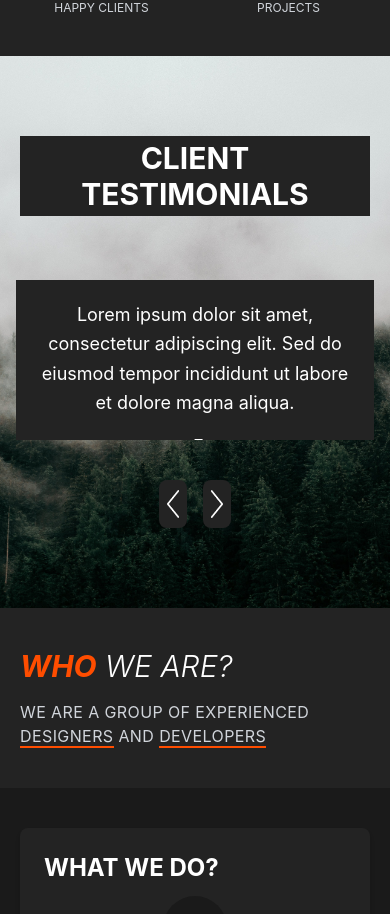
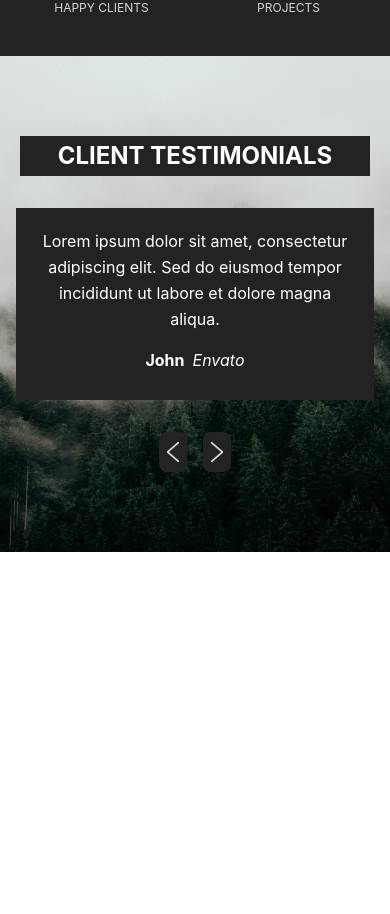
Before and after one commit to MalinduHettiarachchi/Helios, a React (Create React App) app: page / in a window 390 px wide. Shown: the part 2640-3554 px from the top of the page. After the commit the page ends 3192 px from the top, so only its background shows below. Built offline with nearby package versions, Linux system fonts and the light colour scheme.

Commit message:
About us
Without fix background movement and live animation

```diff
--- a/src/component/Deploy.js
+++ b/src/component/Deploy.js
@@ -11,7 +11,6 @@ function Deploy() {
       <Navbar/>
       <Aboutus />
       <BackImage />
-      <Aboutus/>
     </div>
   )
 }
--- a/src/component/backimage.js
+++ b/src/component/backimage.js
@@ -73,12 +73,12 @@ function BackImage() {
         <div className="max-w-3xl mx-auto text-center">
           {/* Topic */}
           <div className="max-w-[350px] bg-[#232323] text-white mx-auto">
-            <h2 className="text-3xl font-bold mb-16 p-1 flex items-center justify-center">
+            <h2 className="text-2xl sm:text-3xl font-bold mb-8 sm:mb-16 p-1 flex items-center justify-center">
               CLIENT TESTIMONIALS
             </h2>
           </div>
           {/* Comments */}
-          <div className="bg-[#232323] p-5 relative overflow-hidden h-40">
+          <div className="bg-[#232323] p-5 relative overflow-hidden h-48 sm:h-40">
             <div
               className={`transition-all duration-500 ease-in-out ${
                 fade ? "opacity-100 translate-x-0" : "opacity-0"
@@ -93,10 +93,10 @@ function BackImage() {
               }`}
               key={currentTestimonial} // Force re-render for animation
             >
-              <p className="text-lg text-white leading-relaxed mb-4">
+              <p className="text-base sm:text-lg text-white leading-relaxed mb-4">
                 {testimonials[currentTestimonial].text}
               </p>
-              <div className="text-lg text-white">
+              <div className="text-base sm:text-lg text-white">
                 <span className="font-bold">
                   {testimonials[currentTestimonial].author}
                 </span>
@@ -107,25 +107,25 @@ function BackImage() {
             </div>
           </div>
           {/* Buttons */}
-          <div className="flex justify-center space-x-4 mt-10">
+          <div className="flex justify-center space-x-4 mt-8 sm:mt-10">
             <button
               onClick={handlePrevious}
-              className="bg-[#232323] px-2 rounded-lg hover:bg-[#333333] h-12"
+              className="bg-[#232323] px-2 rounded-lg hover:bg-[#333333] h-10 sm:h-12"
             >
               <img
                 src={PreviousIcon}
                 alt="Previous"
-                className="w-3 h-7 scale-100 hover:scale-110"
+                className="w-3 h-5 sm:h-7 scale-100 hover:scale-110"
               />
             </button>
             <button
               onClick={handleNext}
-              className="bg-[#232323] px-2 rounded-lg hover:bg-[#333333] h-12"
+              className="bg-[#232323] px-2 rounded-lg hover:bg-[#333333] h-10 sm:h-12"
             >
               <img
                 src={NextIcon}
                 alt="Next"
-                className="w-3 h-7 scale-100 hover:scale-110"
+                className="w-3 h-5 sm:h-7 scale-100 hover:scale-110"
               />
             </button>
           </div>
```
